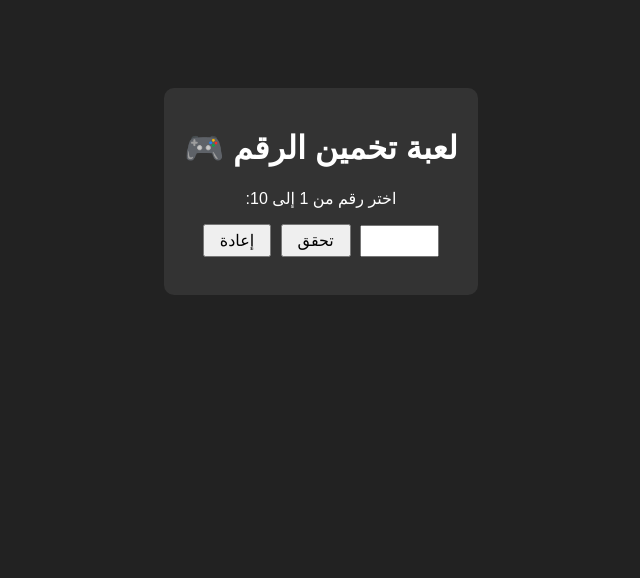
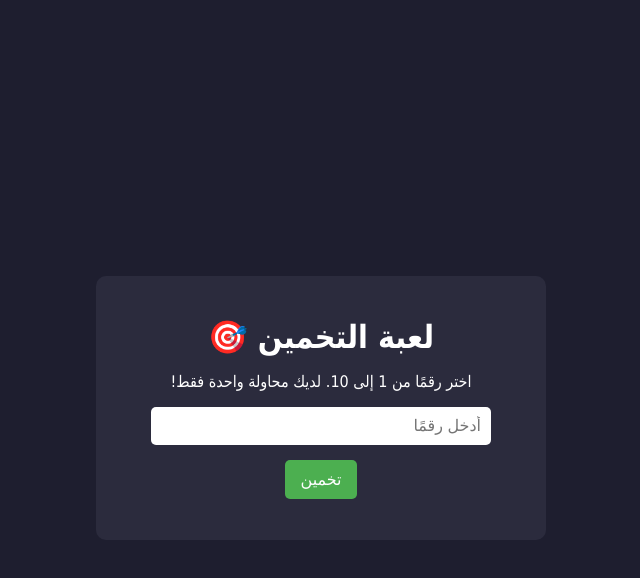
Before and after one commit to lyl991435-ctrl/Om, a plain HTML site: page index.html in a window 1280 px wide. Shown: the whole page, without its empty margins (319-959 px from the left). Drawn offline with Linux system fonts and the light colour scheme.

Commit message:
Add basic HTML structure for guessing game
add index.html

```diff
--- a/index.html
+++ b/index.html
@@ -1,77 +1,22 @@
-<!DOCTYPE html>
+ <!DOCTYPE html>
 <html lang="ar">
 <head>
-  <meta charset="UTF-8">
-  <title>لعبة تخمين الرقم</title>
-  <style>
-    body {
-      font-family: Arial, sans-serif;
-      text-align: center;
-      direction: rtl;
-      background: #222;
-      color: #fff;
-    }
-    .box {
-      margin-top: 80px;
-      background: #333;
-      padding: 20px;
-      border-radius: 10px;
-      display: inline-block;
-    }
-    input {
-      padding: 5px 10px;
-      font-size: 16px;
-    }
-    button {
-      padding: 5px 15px;
-      font-size: 16px;
-      margin-right: 5px;
-      cursor: pointer;
-    }
-    #msg {
-      margin-top: 15px;
-      font-size: 18px;
-    }
-  </style>
+    <meta charset="UTF-8">
+    <title>لعبة التخمين بمحاولة واحدة</title>
+    <link rel="stylesheet" href="style.css">
 </head>
-<body>
-  <div class="box">
-    <h1>لعبة تخمين الرقم 🎮</h1>
-    <p>اختر رقم من 1 إلى 10:</p>
-    <input type="number" id="guess" min="1" max="10">
-    <button onclick="check()">تحقق</button>
-    <button onclick="resetGame()">إعادة</button>
-    <p id="msg"></p>
-  </div>
+<body dir="rtl">
+    <div class="game-container">
+        <h1>لعبة التخمين 🎯</h1>
+        <p>اختر رقمًا من 1 إلى 10. لديك محاولة واحدة فقط!</p>
 
-  <script>
-    let secret = Math.floor(Math.random() * 10) + 1;
-    let tries = ;
+        <input type="number" id="guessInput" min="1" max="10" placeholder="أدخل رقمًا">
+        <button id="guessButton">تخمين</button>
 
-    function check() {
-      const input = document.getElementById('guess');
-      const msg = document.getElementById('msg');
-      const value = Number(input.value);
-      if (!value) {
-        msg.textContent = 'اكتب رقم أولاً 🙂';
-        return;
-      }
-      tries++;
-      if (value === secret) {
-        msg.textContent = 'أحسنت! خمّنت الرقم بعد ' + tries + ' محاولة 🎉';
-      } else if (value < secret) {
-        msg.textContent = 'الرقم أكبر ⬆️';
-      } else {
-        msg.textContent = 'الرقم أصغر ⬇️';
-      }
-    }
+        <p id="result"></p>
+        <button id="retryButton" style="display:none;">لعبة جديدة</button>
+    </div>
 
-    function resetGame() {
-      secret = Math.floor(Math.random() * 10) + 1;
-      tries = ;
-      document.getElementById('guess').value = '';
-      document.getElementById('msg').textContent = 'تم بدء لعبة جديدة ✅';
-    }
-  </script>
+    <script src="script.js"></script>
 </body>
 </html>
```
